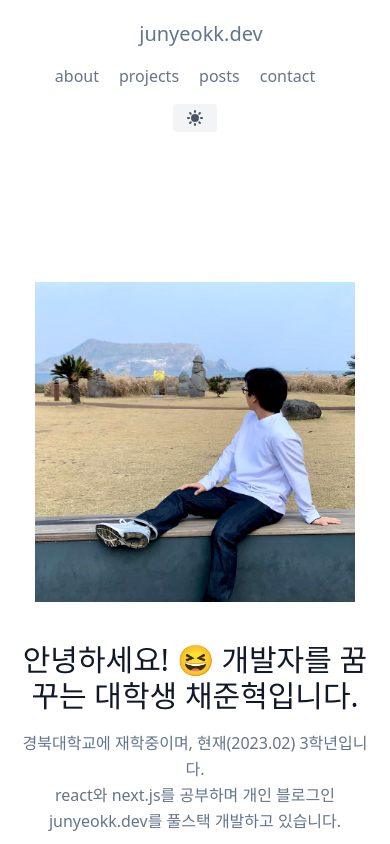
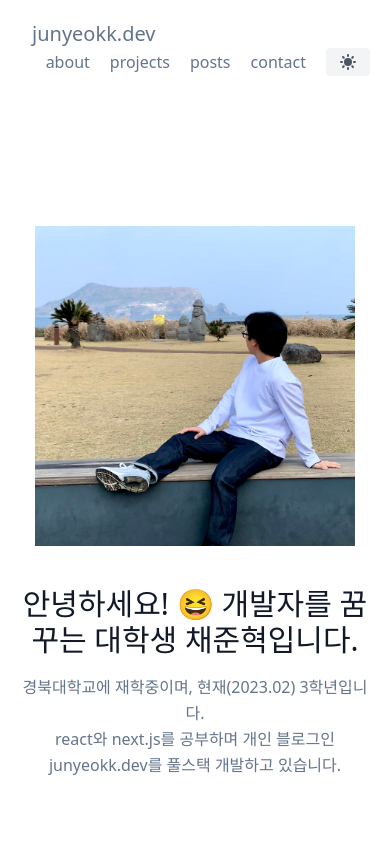
Before and after one commit to junyeokk/junyeokk.dev, a Next.js app: page / in a window 390 px wide. Shown: the top 844 px of the page. Built offline with nearby package versions, Linux system fonts and the light colour scheme.

Commit message:
refactor: header flex-col 제거

```diff
--- a/components/dark-mode-toggle-button.js
+++ b/components/dark-mode-toggle-button.js
@@ -1,7 +1,6 @@
-import { useTheme } from 'next-themes'
+import { useTheme } from "next-themes";
 
-export default function DarkModeToggleButton(){
-
+export default function DarkModeToggleButton() {
   // theme : 현재 값 가져오기 getter
   // setTheme : 현재 값 바꾸기 setter
   const { theme, setTheme } = useTheme();
@@ -11,7 +10,7 @@ export default function DarkModeToggleButton(){
       <button
         className="
                     inline-flex items-center
-               border-0 py-1 px-3 rounded text-base mt-4 md:mt-0
+               border-0 py-1 px-3 rounded text-base mt-0
                 focus:outline-none
                 bg-gray-100
                 hover:bg-gray-50
@@ -22,21 +21,31 @@ export default function DarkModeToggleButton(){
                 dark:hover:text-yellow-300
                 "
         type="button"
-                onClick={() => setTheme(theme === 'dark' ? 'light' : 'dark')}
+        onClick={() => setTheme(theme === "dark" ? "light" : "dark")}
       >
         {/* 라이트 모드 */}
-                <svg xmlns="http://www.w3.org/2000/svg"
-                        className="visible dark:invisible dark:h-0 dark:w-0 h-5 w-5" viewBox="0 0 20 20" fill="currentColor">
-                    <path fillRule="evenodd" d="M10 2a1 1 0 011 1v1a1 1 0 11-2 0V3a1 1 0 011-1zm4 8a4 4 0 11-8 0 4 4 0 018 0zm-.464 4.95l.707.707a1 1 0 001.414-1.414l-.707-.707a1 1 0 00-1.414 1.414zm2.12-10.607a1 1 0 010 1.414l-.706.707a1 1 0 11-1.414-1.414l.707-.707a1 1 0 011.414 0zM17 11a1 1 0 100-2h-1a1 1 0 100 2h1zm-7 4a1 1 0 011 1v1a1 1 0 11-2 0v-1a1 1 0 011-1zM5.05 6.464A1 1 0 106.465 5.05l-.708-.707a1 1 0 00-1.414 1.414l.707.707zm1.414 8.486l-.707.707a1 1 0 01-1.414-1.414l.707-.707a1 1 0 011.414 1.414zM4 11a1 1 0 100-2H3a1 1 0 000 2h1z" clipRule="evenodd" />
+        <svg
+          xmlns="http://www.w3.org/2000/svg"
+          className="visible dark:invisible dark:h-0 dark:w-0 h-5 w-5"
+          viewBox="0 0 20 20"
+          fill="currentColor"
+        >
+          <path
+            fillRule="evenodd"
+            d="M10 2a1 1 0 011 1v1a1 1 0 11-2 0V3a1 1 0 011-1zm4 8a4 4 0 11-8 0 4 4 0 018 0zm-.464 4.95l.707.707a1 1 0 001.414-1.414l-.707-.707a1 1 0 00-1.414 1.414zm2.12-10.607a1 1 0 010 1.414l-.706.707a1 1 0 11-1.414-1.414l.707-.707a1 1 0 011.414 0zM17 11a1 1 0 100-2h-1a1 1 0 100 2h1zm-7 4a1 1 0 011 1v1a1 1 0 11-2 0v-1a1 1 0 011-1zM5.05 6.464A1 1 0 106.465 5.05l-.708-.707a1 1 0 00-1.414 1.414l.707.707zm1.414 8.486l-.707.707a1 1 0 01-1.414-1.414l.707-.707a1 1 0 011.414 1.414zM4 11a1 1 0 100-2H3a1 1 0 000 2h1z"
+            clipRule="evenodd"
+          />
         </svg>
 
         {/* 다크모드 */}
-                <svg xmlns="http://www.w3.org/2000/svg"
+        <svg
+          xmlns="http://www.w3.org/2000/svg"
           className="visible dark:visible dark:h-5 dark:w-5 h-0 w-0"
-                     viewBox="0 0 20 20" fill="currentColor">
+          viewBox="0 0 20 20"
+          fill="currentColor"
+        >
           <path d="M17.293 13.293A8 8 0 016.707 2.707a8.001 8.001 0 1010.586 10.586z" />
         </svg>
-
       </button>
     </>
   );
--- a/components/header.js
+++ b/components/header.js
@@ -1,21 +1,34 @@
-import Link from 'next/link';
-import DarkModeToggleButton from './dark-mode-toggle-button';
+import Link from "next/link";
+import DarkModeToggleButton from "./dark-mode-toggle-button";
 
 export default function Header() {
   return (
     <>
       <header className="text-gray-600 body-font">
-                <div className="container mx-auto flex flex-wrap p-5 flex-col md:flex-row items-center">
-                    <div className="flex title-font font-medium items-center text-gray-900 mb-4 md:mb-0">
-                        <Link className="ml-3 text-xl" href="/">junyeokk.dev</Link>
+        <div className="container mx-auto flex flex-wrap p-5 flex-row items-center font-medium">
+          <div className="flex title-font items-center text-gray-900 mb-0">
+            <Link className="ml-3 text-xl" href="/">
+              junyeokk.dev
+            </Link>
           </div>
-                    <nav className="md:ml-auto flex flex-wrap items-center text-base justify-center">
-                        <Link className="mr-5 hover:text-gray-900" href="/about-me">about</Link>
-                        <Link className="mr-5 hover:text-gray-900" href="/projects">projects</Link>
-                        <Link className="mr-5 hover:text-gray-900" href="/posts">posts</Link>
-                        <Link className="mr-5 hover:text-gray-900" href="https://open.kakao.com/o/saOFI3Ke">contact</Link>
+          <nav className="ml-auto flex flex-wrap items-center text-base justify-center">
+            <Link className="mr-5 hover:text-gray-900" href="/about-me">
+              about
+            </Link>
+            <Link className="mr-5 hover:text-gray-900" href="/projects">
+              projects
+            </Link>
+            <Link className="mr-5 hover:text-gray-900" href="/posts">
+              posts
+            </Link>
+            <Link
+              className="mr-5 hover:text-gray-900"
+              href="https://open.kakao.com/o/saOFI3Ke"
+            >
+              contact
+            </Link>
           </nav>
-                    <DarkModeToggleButton/>
+          <DarkModeToggleButton />
         </div>
       </header>
     </>
```
Lines whose indentation alone changed are shown as unchanged.
